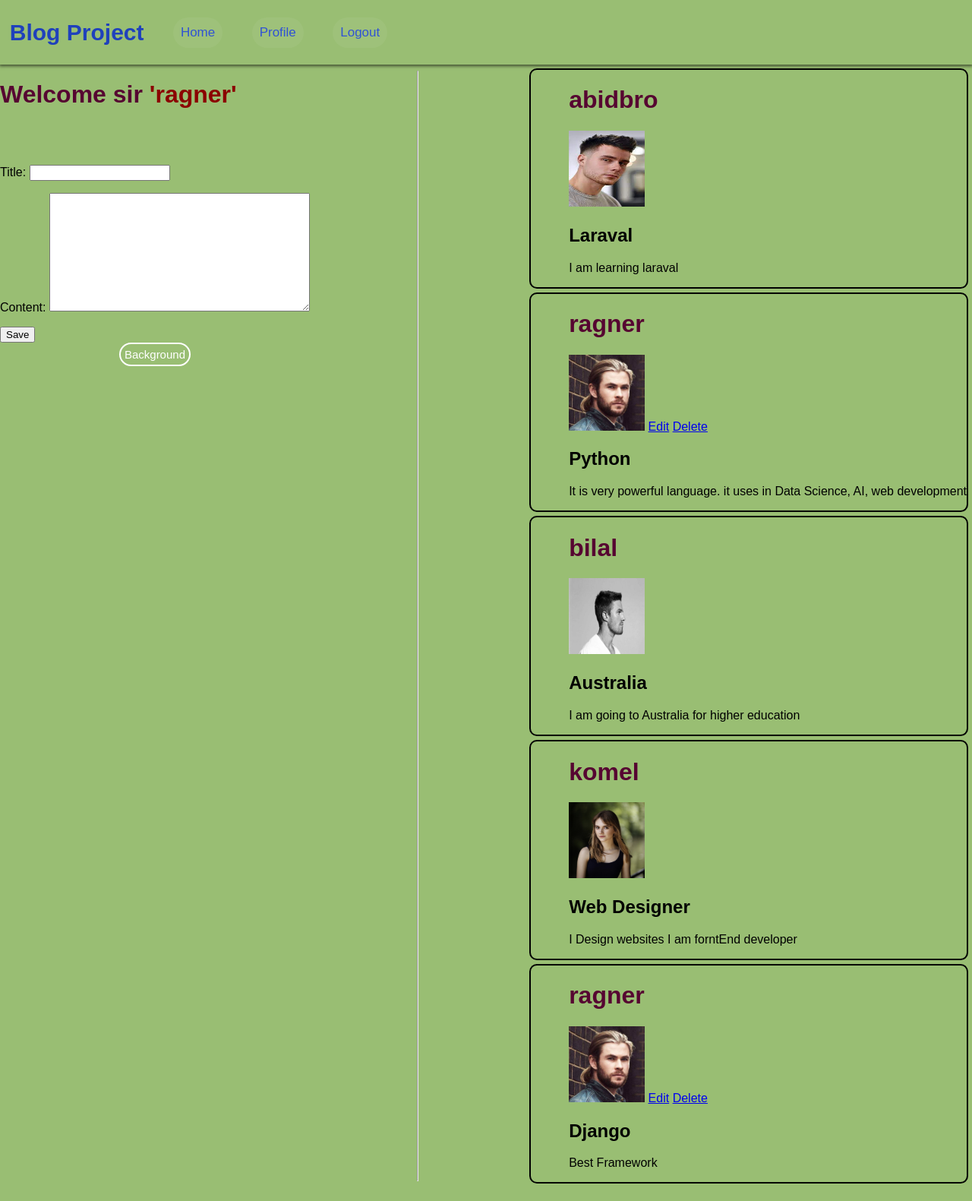
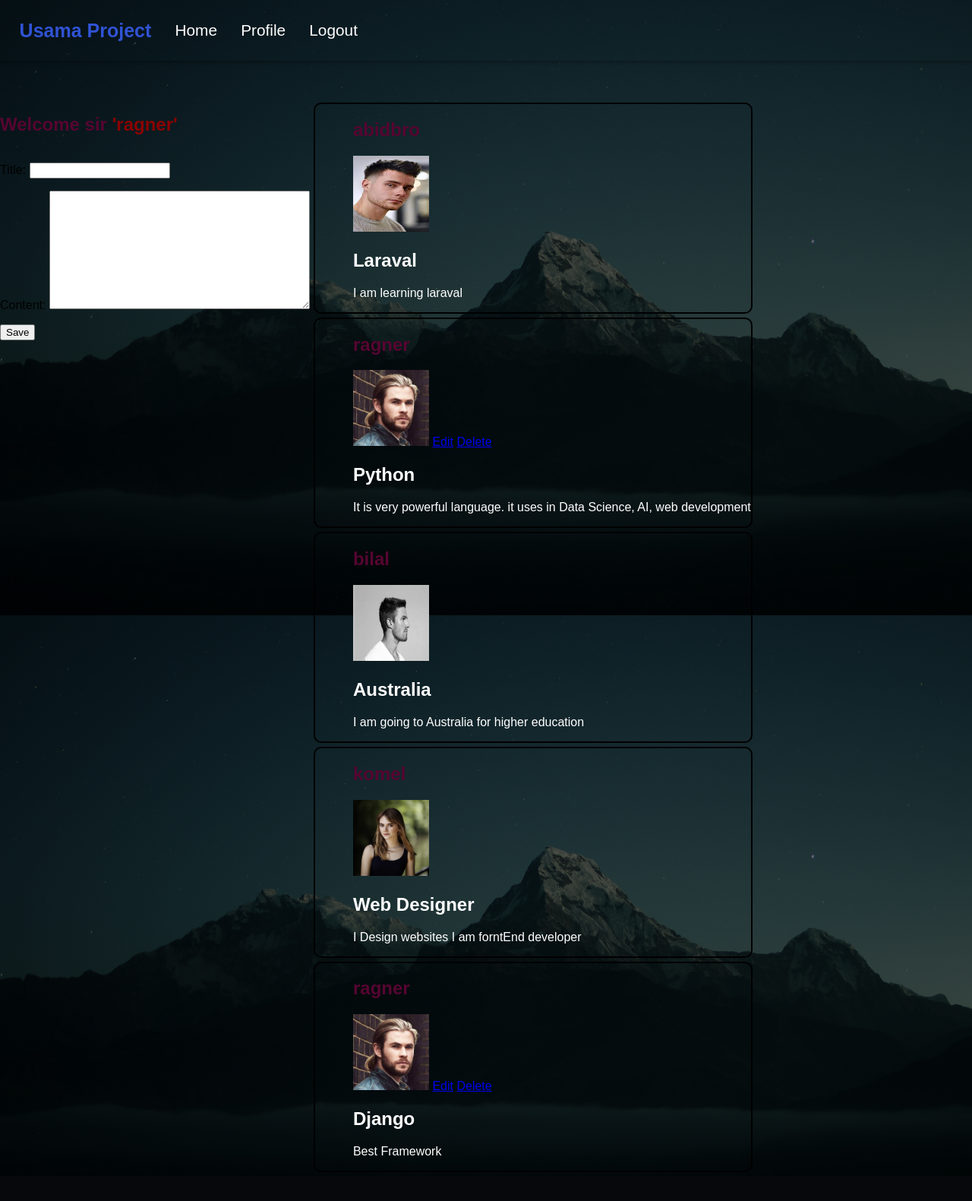
Before and after one commit to usamayo1/MyBlogProject, a Django app: page /home/ in a window 1280 px wide. Shown: the whole page at 76% size. After the commit the page ends 1521 px from the top, so only its background shows below. Run offline with Django 4.2, Linux system fonts and the light colour scheme; a user stored in the database is signed in; data comes from the database, SQL or seed files in the repository; both versions use the stored data as it was after the commit.

Commit message:
set navbar and home background

```diff
--- a/blog/static/blog/css/home.css
+++ b/blog/static/blog/css/home.css
@@ -1,5 +1,6 @@
 .container{
     display:flex;
+    margin-top: 50px;
 }
 
 h1{
@@ -15,19 +16,9 @@ span{
 }
 
 .post{
+    color: white;
     border: 2px solid black;
     border-radius: 10px;
     margin: 5px;
     padding-left: 50px;
 }
-
-.change-bg{
-    background-color: transparent;
-    border: 2px solid white;
-    color: #fff;
-    border-radius: 40px;
-    padding: 5px;
-    font-size: 15px;
-    align-self: center;
-    justify-self: center;
-}
--- a/blog/static/blog/css/signup.css
+++ b/blog/static/blog/css/signup.css
@@ -1,5 +1,5 @@
 body{
-    background-image: url('/media/images/background2.jpg');
+    background-image: linear-gradient(rgba(0, 0, 0, 0.6),rgba(0, 0, 0, 0.6)), url('/media/images/background2.jpg');
     background-size: cover;
     background-position: inherit;
 }
@@ -46,5 +46,5 @@ body{
 
 .sub-btn:hover{
     background-color: rgba(83, 132, 174, 0.5);
-    color: rgb(9, 93, 166);
+    color: rgb(5, 72, 132);
 }
--- a/blog/templates/blog/home.html
+++ b/blog/templates/blog/home.html
@@ -21,7 +21,7 @@
             {% cache 60 heading %}
                 <h1>Welcome sir <span>'{{request.user.username}}'</span></h1>
             {% endcache heading %}
-                <br><br>
+
 
                 <form action="" method="POST">
                     {% csrf_token %}
@@ -29,9 +29,8 @@
                     <input type="submit" value="Save">
                 </form>
 
-                <button class="change-bg" >Background</button>
         </div>
-            <hr><br>
+
         <div class="item-2">
 
                 {% for post in posts %}
@@ -58,12 +57,6 @@
         </div>
 
     </div>
-            <br>
-        <script>
-            color = document.querySelector('.change-bg')
-            color.addEventListener('click', function(){
-                document.body.style.backgroundColor = 'rgb('+ Math.round(Math.random() * 255) +','+ Math.round(Math.random() * 255) +','+ Math.round(Math.random() * 255) +')';
-            })
-        </script>
+
 
     {% endblock content %}
--- a/static/css/base1.css
+++ b/static/css/base1.css
@@ -1,15 +1,77 @@
-.base-tag{
-    color: rgb(82, 178, 56);
+
+body{
+    font-family: sans-serif;
+    margin: 0;
+    padding: 0;
+    background: linear-gradient(rgba(0, 0, 0, 0.6),rgba(0, 0, 0, 0.6)), url('/media/images/background_hil.jpg');
+    background-size: cover;
+    background-attachment: fixed;
+    background-position: center;
 }
 
-body{
-    margin: 0;
-    padding: 0;
-    font-family: sans-serif;
-    /* background-image: url('/media/images/background1.jpg'); */
-    background-size: cover;
-    background-repeat: no-repeat;
-    background-color: rgb(153, 190, 115);
+
+
+header{
+    box-shadow: 0 1px 4px 1px rgba(0, 0, 0, 0.3);
+    height: 5em;
+    display: flex;
+    align-items: center;
+    position: sticky;
+    top: 0;
+    /* width: 100%; */
+    transition: background-color 0.4s ease-in-out;
+}
+
+header.scrolled {
+    background-color: rgb(2, 23, 42);
+    opacity: 0.98;
+}
+
+header nav{
+    width: 100%;
+    display: flex;
+    align-items: center;
+    margin-left: 2%;
+}
+
+header nav a{
+    text-decoration: none;
+    color: white;
+    font-size: 1.3em;
+    margin-left: 1.5em;
+    transition: color 0.4s ease-in-out;
+}
+
+header nav a:hover{
+    opacity: 0.7;
+}
+
+header.scrolled nav a{
+    color: rgb(209, 189, 189);
+}
+
+header nav h1{
+    color: rgb(48, 83, 212);
+    font-size: 25px;
+}
+
+
+
+
+
+
+
+
+
+
+
+/*
+header{
+    height: 5em;
+    display: flex;
+    align-items: center;
+    position: sticky;
+
 }
 
 .main-nav{
@@ -19,6 +81,8 @@ body{
     align-items: center;
     flex-wrap: wrap;
     height: 85px;
+    width: 100%;
+
 }
 
 .nav-link{
@@ -31,10 +95,15 @@ body{
     padding: 10px;
     flex-wrap: nowrap;
     border-radius: 20px;
+
 }
 
 .main-nav h1{
+
     color: rgb(31, 65, 188);
     margin-left: 1%;
     font-size: 30px;
 }
+
+
+*/
--- a/templates/base.html
+++ b/templates/base.html
@@ -15,8 +15,9 @@
     </title>
 </head>
 <body>
+    <header>
         <nav class="main-nav">
-        <h1 class="main-heading">Blog Project</h1>
+            <h1 class="main-heading">Usama Project</h1>
             {% if  request.user.is_authenticated %}
             <a class="nav-link home" href="{% url 'home' %}">Home</a>
             <a class="nav-link profile" href="{% url 'profile' %}">Profile</a>
@@ -27,11 +28,23 @@
             <a class="nav-link " href="{% url 'login' %}">Login</a>
             {% endif %}
         </nav>
+    </header>
 
+    <section class="banner">
 
         {% block content %}
 
         {% endblock content %}
-
+    </section>
 </body>
+<script>
+    document.addEventListener('scroll', () => {
+        const header = document.querySelector('header');
+        if(window.scrollY > 0){
+            header.classList.add('scrolled');
+        }else{
+            header.classList.remove('scrolled')
+        }
+    })
+</script>
 </html>
```
Also changed, not shown: blog/static/blog/css/login.css (+8 -2 lines), static/css/nav1.css (deleted, +0 -42 lines), db.sqlite3, media/images/background_hil.jpg (added). Lines whose indentation alone changed are shown as unchanged.
